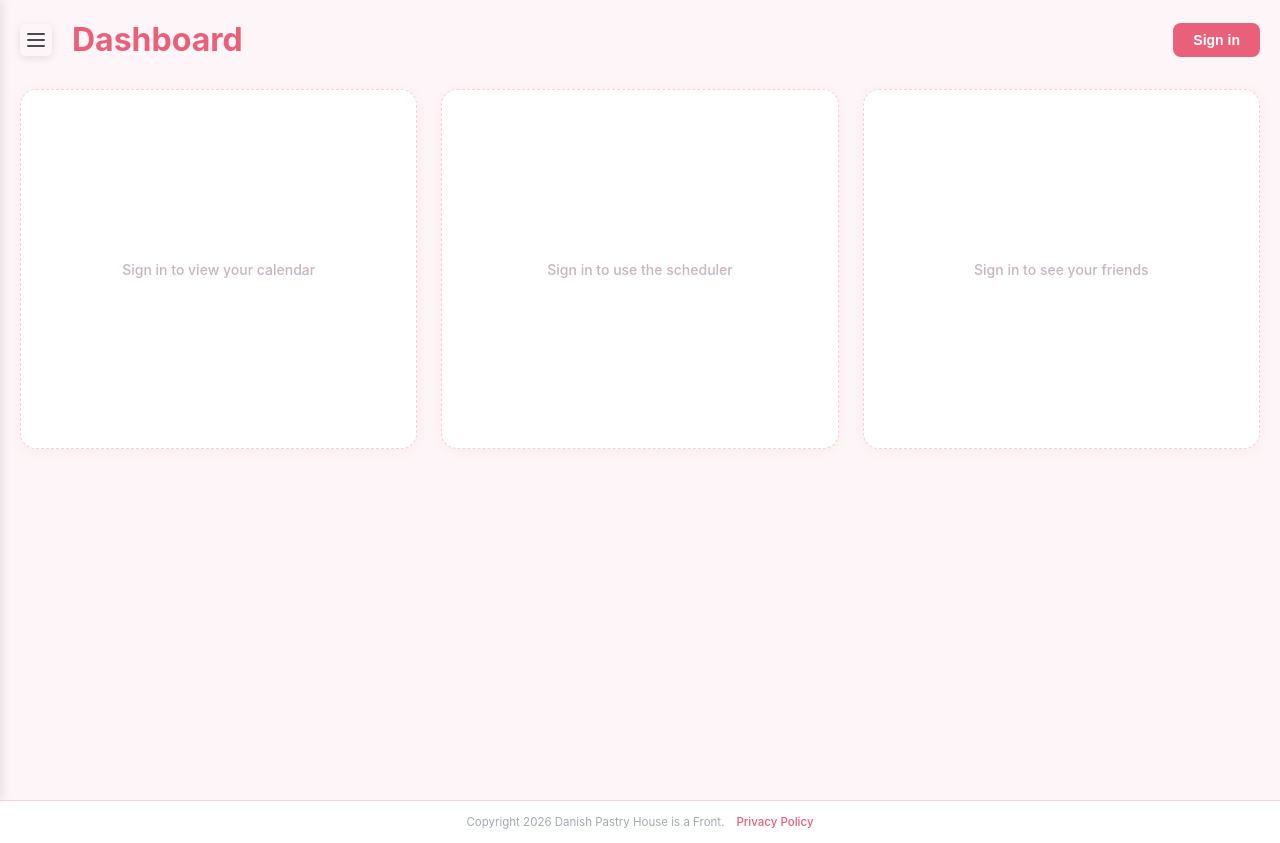
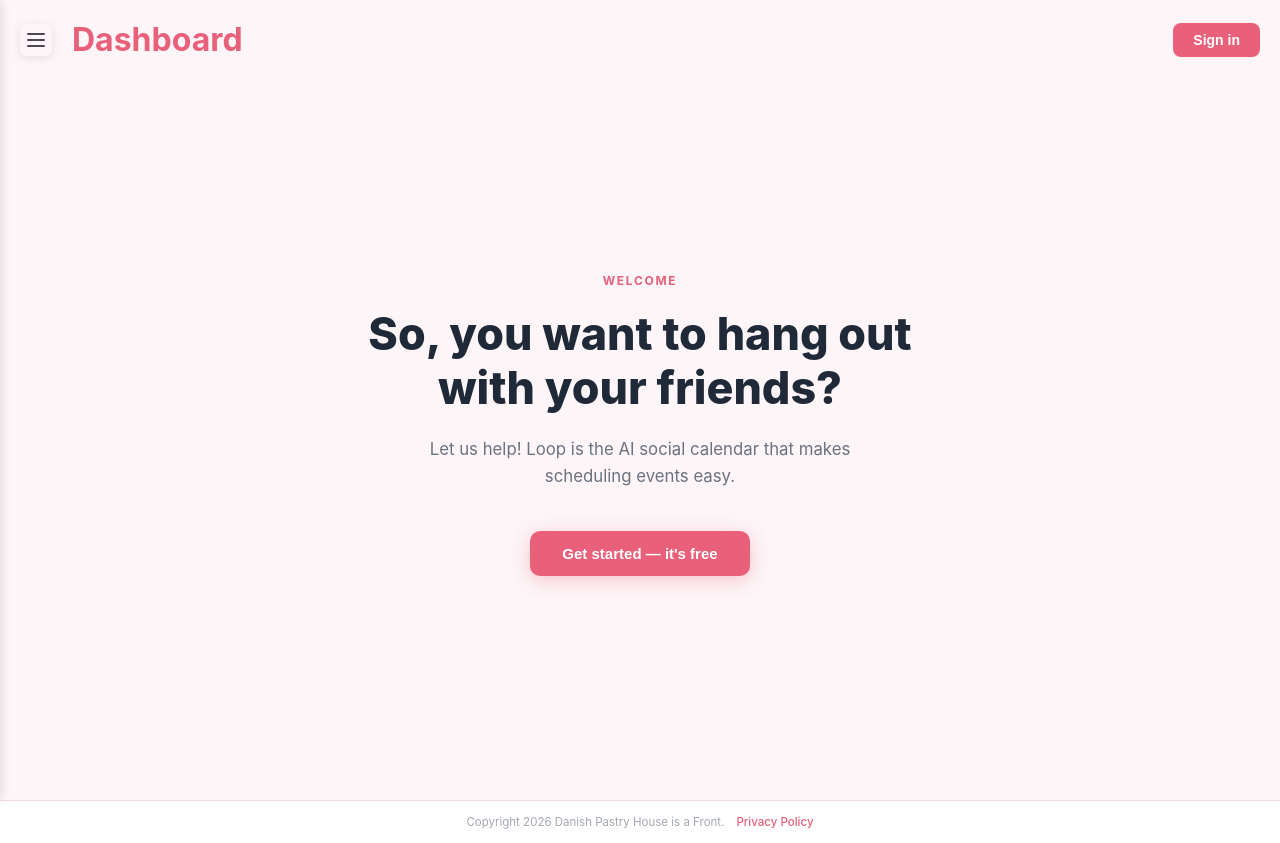
Before and after one commit to shaybug2282/loop, a React (Create React App) app: page /dashboard in a window 1280 px wide. Built offline with nearby package versions, Linux system fonts and the light colour scheme; the HTML template or start-up script is replaced by a standard one.

Commit message:
says home screen

```diff
--- a/src/pages/Dashboard.css
+++ b/src/pages/Dashboard.css
@@ -79,20 +79,67 @@
 
 /* ── Unauthenticated home screen ── */
 
-.dash-placeholder {
-  background: #fff;
-  border-radius: 16px;
-  min-height: 360px;
+.dashboard-guest {
+  min-height: 100vh;
   display: flex;
+  flex-direction: column;
+}
+
+.dash-hero {
+  flex: 1;
+  display: flex;
+  flex-direction: column;
   align-items: center;
   justify-content: center;
-  color: #C4B5C0;
-  font-size: 14px;
-  font-weight: 500;
-  box-shadow: 0 2px 12px rgba(232, 96, 122, 0.06);
-  border: 1.5px dashed #F3D0DC;
   text-align: center;
-  padding: 24px;
+  padding: 60px 24px 80px;
+  max-width: 680px;
+  margin: 0 auto;
+  width: 100%;
+}
+
+.dash-hero-eyebrow {
+  font-size: 12px;
+  font-weight: 700;
+  letter-spacing: 0.14em;
+  text-transform: uppercase;
+  color: #E8607A;
+  margin: 0 0 20px;
+}
+
+.dash-hero-heading {
+  font-size: clamp(1.9rem, 5vw, 2.8rem);
+  font-weight: 800;
+  color: #1F2937;
+  line-height: 1.2;
+  margin: 0 0 20px;
+}
+
+.dash-hero-body {
+  font-size: 1.05rem;
+  color: #6B7280;
+  line-height: 1.65;
+  margin: 0 0 40px;
+  max-width: 480px;
+}
+
+.dash-hero-cta {
+  background: #E8607A;
+  color: #fff;
+  border: none;
+  border-radius: 10px;
+  padding: 14px 32px;
+  font-size: 15px;
+  font-weight: 600;
+  cursor: pointer;
+  box-shadow: 0 4px 18px rgba(232, 96, 122, 0.32);
+  transition: background 0.15s, box-shadow 0.15s, transform 0.12s;
+}
+
+.dash-hero-cta:hover {
+  background: #d44f6a;
+  box-shadow: 0 6px 24px rgba(232, 96, 122, 0.4);
+  transform: translateY(-1px);
 }
 
 .dash-signin-btn {
--- a/src/pages/Dashboard.js
+++ b/src/pages/Dashboard.js
@@ -8,13 +8,6 @@ import FriendsWidget from '../components/FriendsWidget';
 import SignInModal from '../components/SignInModal';
 import { useAuth } from '../contexts/AuthContext';
 import './Dashboard.css';
-
-// Greyed placeholder shown in place of each widget for unauthenticated users.
-const PlaceholderCard = ({ label }) => (
-  <div className="dash-placeholder">
-    <p>{label}</p>
-  </div>
-);
 
 const Dashboard = () => {
   const [sidebarOpen, setSidebarOpen] = useState(false);
@@ -39,7 +32,7 @@ const Dashboard = () => {
 
   if (!isAuthenticated) {
     return (
-      <div className="dashboard">
+      <div className="dashboard dashboard-guest">
         <Sidebar isOpen={sidebarOpen} onClose={() => setSidebarOpen(false)} />
         <div className="dashboard-header">
           <button className="menu-btn" onClick={() => setSidebarOpen(true)}>
@@ -50,16 +43,13 @@ const Dashboard = () => {
             Sign in
           </button>
         </div>
-        <div className="dashboard-grid">
-          <div className="dashboard-item calendar-with-summary">
-            <PlaceholderCard label="Sign in to view your calendar" />
-          </div>
-          <div className="dashboard-item">
-            <PlaceholderCard label="Sign in to use the scheduler" />
-          </div>
-          <div className="dashboard-item">
-            <PlaceholderCard label="Sign in to see your friends" />
-          </div>
+        <div className="dash-hero">
+          <p className="dash-hero-eyebrow">Welcome</p>
+          <h2 className="dash-hero-heading">So, you want to hang out with your friends?</h2>
+          <p className="dash-hero-body">Let us help! Loop is the AI social calendar that makes scheduling events easy.</p>
+          <button className="dash-hero-cta" onClick={() => setShowSignIn(true)}>
+            Get started — it's free
+          </button>
         </div>
         {showSignIn && <SignInModal onClose={() => setShowSignIn(false)} />}
       </div>
```
